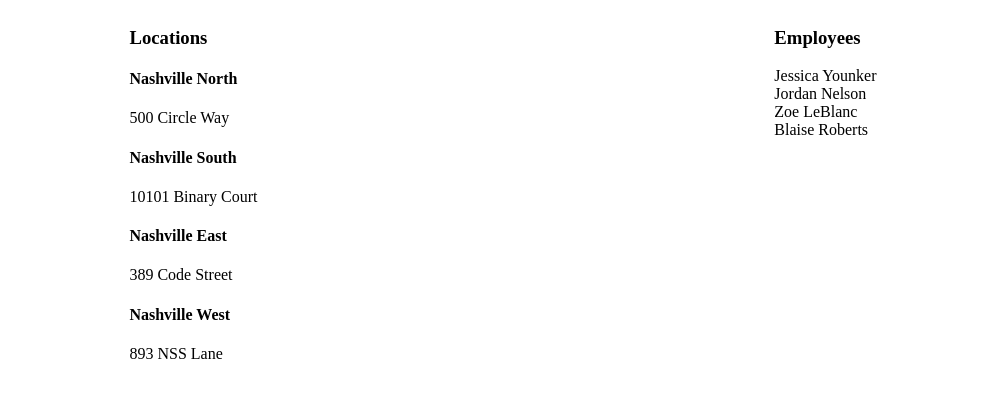
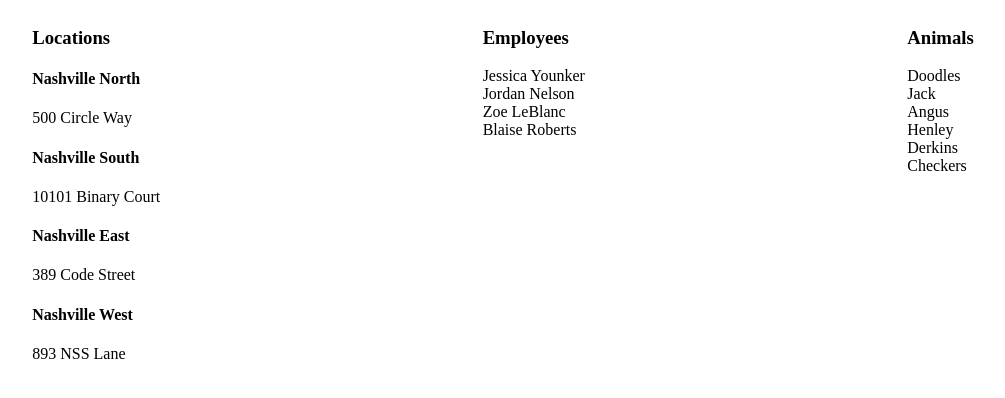
Before and after one commit to leahgwin/reactKennelCohort29, a React (Create React App) app: page / in a window 1280 px wide. Shown: the top 398 px of the page, without its empty margins (137-1142 px from the left). Built offline with nearby package versions, Linux system fonts and the light colour scheme.

Commit message:
second practice from chpt 2 complete with animals on dom

```diff
--- a/src/components/Kennel.js
+++ b/src/components/Kennel.js
@@ -1,6 +1,8 @@
 import React, { Component } from "react";
 import EmployeeList from "./employee/EmployeeList";
 import LocationList from "./location/LocationList";
+import AnimalList from "./animal/AnimalList";
+
 import "./Kennel.css";
 
 class Kennel extends Component {
@@ -25,9 +27,19 @@ class Kennel extends Component {
     { id: 4, name: "Nashville West", address: "893 NSS Lane" }
   ];
 
+  animalsFromAPI = [
+    { id: 1, name: "Doodles" },
+    { id: 2, name: "Jack" },
+    { id: 3, name: "Angus" },
+    { id: 4, name: "Henley" },
+    { id: 5, name: "Derkins" },
+    { id: 6, name: "Checkers" }
+  ];
+
   state = {
     employees: this.employeesFromAPI,
-    locations: this.locationsFromAPI
+    locations: this.locationsFromAPI,
+    animals: this.animalsFromAPI
   };
 
   render() {
@@ -35,6 +47,7 @@ class Kennel extends Component {
       <article className="kennel">
         <LocationList locations={this.state.locations} />
         <EmployeeList employees={this.state.employees} />
+        <AnimalList animals={this.state.animals} />
       </article>
     );
   }
--- /dev/null
+++ b/src/components/animal/AnimalList.js
@@ -0,0 +1,16 @@
+import React, { Component } from "react";
+
+class AnimalList extends Component {
+  render() {
+    return (
+      <section className="animals">
+        <h3>Animals</h3>
+        {this.props.animals.map(animal => (
+          <div key={animal.id}>{animal.name}</div>
+        ))}
+      </section>
+    );
+  }
+}
+
+export default AnimalList;
```
